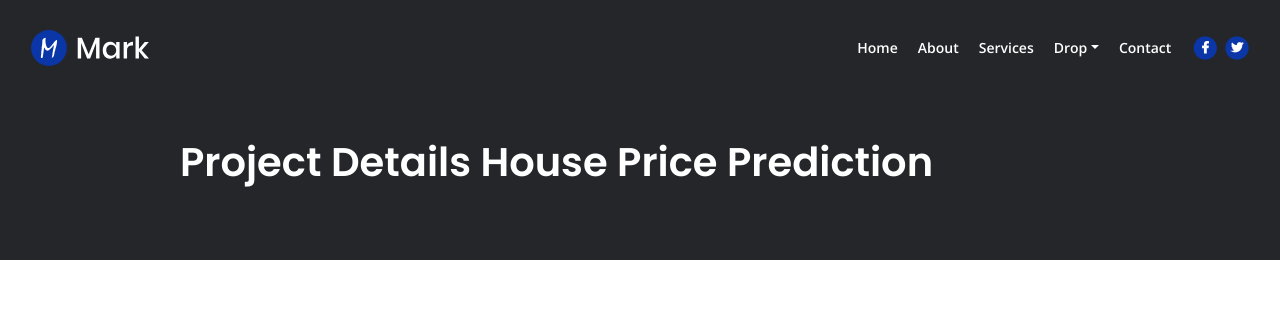
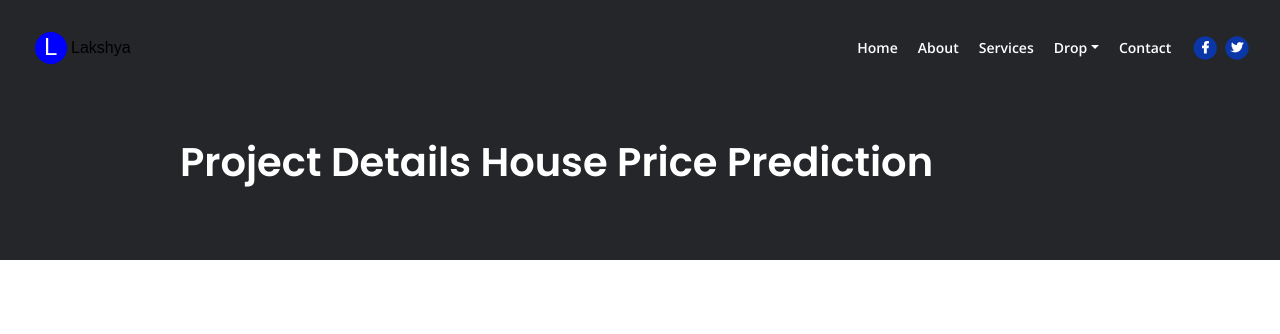
Before and after one commit to predator-911/Portfoli0, a plain HTML site: page House.html in a window 1280 px wide. Shown: the top 334 px of the page. Drawn offline with nearby package versions, Linux system fonts and the light colour scheme.

Commit message:
Update House.html

```diff
--- a/House.html
+++ b/House.html
@@ -48,8 +48,10 @@
     <nav class="navbar navbar-expand-lg fixed-top navbar-dark">
       <div class="container">
         <!-- Image Logo -->
-        <a class="navbar-brand logo-image" href="index.html"
-          ><img src="images/logo.svg" alt="alternative"
+         <a class="navbar-brand logo-image" href="index.html"
+          ><img
+            src="images/LakshyaLogo.svg"
+            alt="alternative"
         /></a>
 
         <!-- Text Logo - Use this if you don't have a graphic logo -->
```
